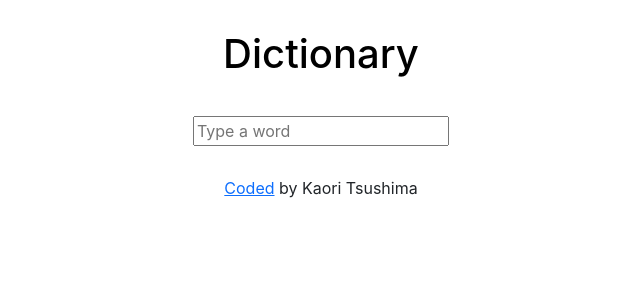
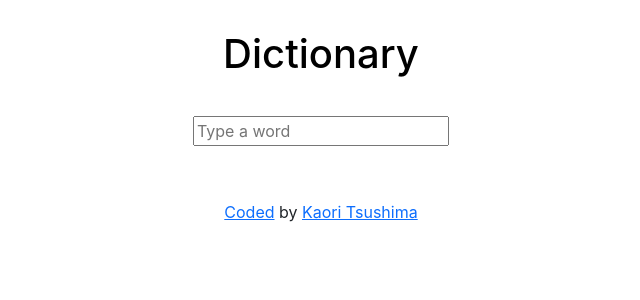
Before and after one commit to KaoriTsushima/dictionary-app, a React (Create React App) app: page / in a window 1280 px wide. Shown: the top 300 px of the page, without its empty margins (319-959 px from the left). Built offline with nearby package versions, Linux system fonts and the light colour scheme.

Commit message:
changed css

```diff
--- a/src/App.css
+++ b/src/App.css
@@ -1,5 +1,7 @@
 .App {
   text-align: center;
+  max-width: 600px;
+  margin: 0 auto;
 }
 
 .App-header {
--- a/src/App.js
+++ b/src/App.js
@@ -16,7 +16,14 @@ function App() {
         >
           Coded
         </a>{" "}
-        by Kaori Tsushima
+        by{" "}
+        <a
+          href="https://warm-lokum-7e18cc.netlify.app"
+          target="_blank"
+          rel="noreferrer"
+        >
+          Kaori Tsushima
+        </a>
       </footer>
     </div>
   );
--- a/src/Dictionary.jsx
+++ b/src/Dictionary.jsx
@@ -20,7 +20,7 @@ export default function Dictionary() {
 
   return (
     <div className="Dictionary">
-      <form onSubmit={handleSubmit}>
+      <form onSubmit={handleSubmit} className="mb-4">
         <input type="search" placeholder="Type a word" onChange={showKeyWord} />
       </form>
       <Results results={results} />
```
